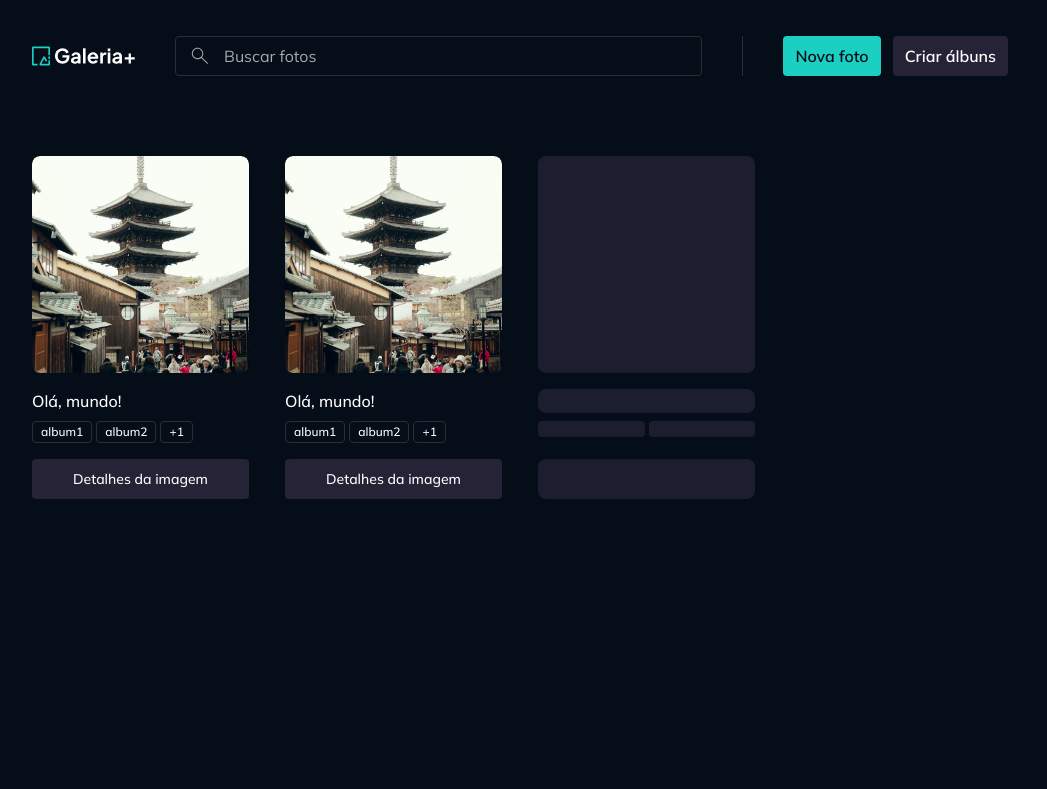
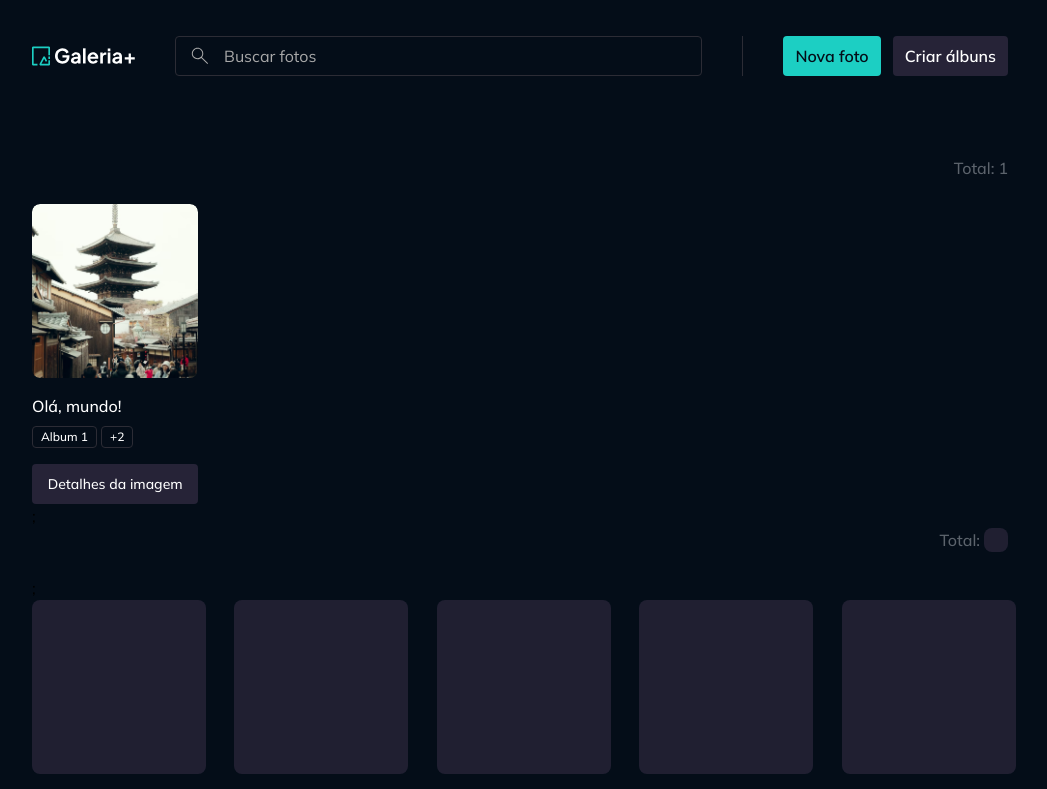
Before and after one commit to omayconmendes/react-photo-gallery, a React (Vite) app: page / in a window 1280 px wide. Shown: the top 789 px of the page, without its empty margins (120-1167 px from the left). Built offline with nearby package versions, Linux system fonts and the light colour scheme.

Commit message:
feat: Cria mock da lita de fotos.

```diff
--- a/src/contexts/photos/components/photo-widget.tsx
+++ b/src/contexts/photos/components/photo-widget.tsx
@@ -15,9 +15,9 @@ export default function PhotoWidget({photo, loading}: PhotoWidgetProps) {
     return (
         <div className={"flex flex-col gap-4"}>
             { !loading ? (
-                <ImagePreview src={`/images/${photo.imageId}`} title={photo.title} imageClassName={"w-[13.5625rem] h-[13.5625rem] rounded-lg"} />
+                <ImagePreview src={`/images/${photo.imageId}`} title={photo.title} imageClassName={"w-[10.875rem] h-[10.875rem] rounded-lg"} />
             ) : (
-                <Skeleton className={"w-[13.5625rem] h-[13.5625rem] rounded-lg"} />
+                <Skeleton className={"w-[10.875rem] h-[10.875rem] rounded-lg"} />
             )}
 
             <div className={"flex flex-col gap-2"}>
@@ -30,12 +30,12 @@ export default function PhotoWidget({photo, loading}: PhotoWidgetProps) {
                 <div className={"flex gap-1 min-h-[1.375rem]"}>
                     { !loading ? (
                         <>
-                            {photo.album.slice(0, 2).map(album => (
+                            {photo.album.slice(0, 1).map(album => (
                                 <Badge className={"truncate"} size={"xs"} key={album.id}>
                                     {album.title}
                                 </Badge>
                             ))}
-                            {photo.album.length > 2 && <Badge size={"xs"}>+{photo.album.length - 2}</Badge>}
+                            {photo.album.length > 1 && <Badge size={"xs"}>+{photo.album.length - 1}</Badge>}
                         </>
                     ) : (
                         Array.from({length: 2}).map((_, index) => (
--- /dev/null
+++ b/src/contexts/photos/components/photos-list.tsx
@@ -0,0 +1,47 @@
+import type {Photo} from "../models/photo.ts"
+import PhotoWidget from "./photo-widget.tsx";
+import Text from "../../../components/text.tsx"
+import Skeleton from "../../../components/skeleton.tsx";
+
+interface PhotosListProps {
+    photos: Photo[];
+    loading?: boolean;
+}
+
+export default function PhotosList({photos, loading}: PhotosListProps) {
+
+    return (
+        <div className={"space-y-6"}>
+            <Text as={"div"} variant={"paragraph-large"} className={"flex items-center justify-end gap-1 text-accent-span"}>
+                Total: {" "}
+                {!loading ? (
+                    <div>
+                        {photos.length}
+                    </div>
+                ) : (
+                    <Skeleton className={"w-6 h-6"} />
+                )}
+            </Text>
+            {!loading && photos?.length > 0 &&
+                <div className={"grid grid-cols-5 gap-9"} >
+                    {photos.map((photo) => (
+                        <PhotoWidget key={photo.id} photo={photo} />
+                    ))}
+                </div>
+            };
+            {loading &&
+                <div className={"grid grid-cols-5 gap-9"} >
+                    {Array.from({length: 10}).map((_, index) => (
+                        <PhotoWidget key={`key-loading-${index}`} photo={{} as Photo} loading />
+                    ))}
+                </div>
+            }
+            {!loading && photos.length === 0 &&
+                <div className={"flex justify-center items-center h-full"}>
+                    <Text variant={"paragraph-large"}>
+                        Nenhuma foto encontrada.
+                    </Text>
+                </div>}
+        </div>
+    )
+}
--- a/src/pages/page-home.tsx
+++ b/src/pages/page-home.tsx
@@ -1,23 +1,22 @@
-import PhotoWidget from "../contexts/photos/components/photo-widget.tsx";
 import Container from "../components/container.tsx";
-import type {Photo} from "../contexts/photos/models/photo.ts";
+import PhotosList from "../contexts/photos/components/photos-list.tsx";
 
 export default function PageHome() {
     return (
         <Container>
-            <div className={"grid grid-cols-4 gap-9"} >
-                <PhotoWidget photo={{id: '123', title: 'Olá, mundo!', imageId: 'portrait-tower.png', album: [
-                        {id: "123", title: "album1"},
-                        {id: "456", title: "album2"},
-                        {id: "789", title: "album3"}
-                ]}} />
-                <PhotoWidget photo={{id: '123', title: 'Olá, mundo!', imageId: 'portrait-tower.png', album: [
-                        {id: "123", title: "album1"},
-                        {id: "456", title: "album2"},
-                        {id: "789", title: "album3"}
-                ]}} />
-                <PhotoWidget photo={{} as Photo} loading />
-            </div>
+            <PhotosList photos={[
+                {
+                    id: "123",
+                    title: "Olá, mundo!",
+                    imageId: "portrait-tower.png",
+                    album: [
+                        {id: "456", title: "Album 1"},
+                        {id: "789", title: "Album 2"},
+                        {id: "000", title: "Album 3"},
+                    ]
+                }
+            ]} />
+            <PhotosList photos={[]} loading />
         </Container>
     )
 }
```
